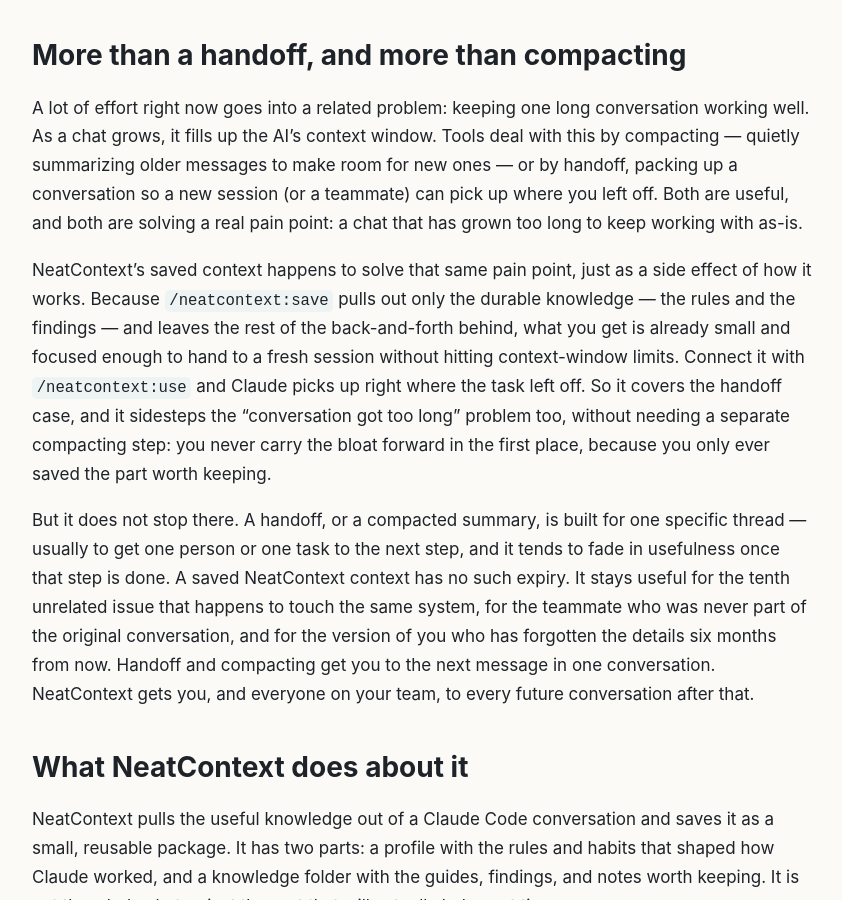
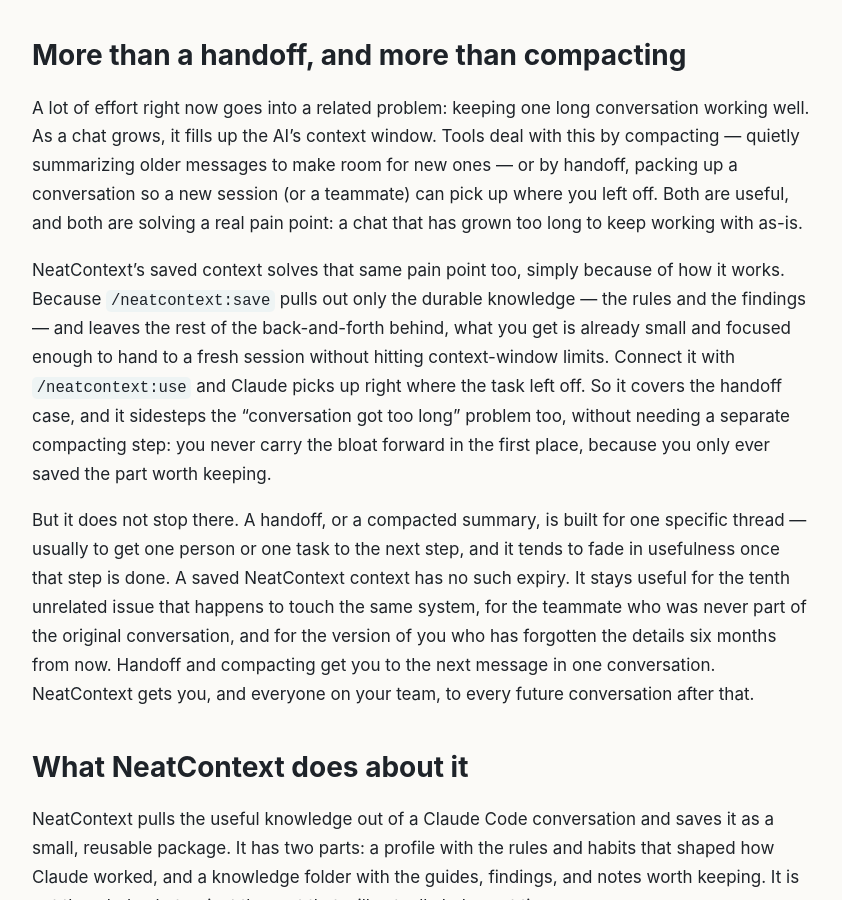
Before and after one commit to XTSoftwareLabs/neatcontext-blog, a Jekyll site: the page built from _posts/2026-07-28-save-ai-work-with-the-neatcontext-claude-code-plugin.md, in a window 1280 px wide and 900 px high, scrolled down 1446 px. Shown: the whole window, without its empty margins (128-970 px from the left). Built offline with Jekyll 4.4.1, drawn with Linux system fonts in a browser that asks for light colours.

Commit message:
Remove "side effect" wording
Co-Authored-By: Claude Sonnet 5 <noreply@anthropic.com>

```diff
--- a/_posts/2026-07-28-save-ai-work-with-the-neatcontext-claude-code-plugin.md
+++ b/_posts/2026-07-28-save-ai-work-with-the-neatcontext-claude-code-plugin.md
@@ -25,7 +25,7 @@ So teams end up doing one of two things: explaining the same background over and
 
 A lot of effort right now goes into a related problem: keeping one long conversation working well. As a chat grows, it fills up the AI's context window. Tools deal with this by compacting — quietly summarizing older messages to make room for new ones — or by handoff, packing up a conversation so a new session (or a teammate) can pick up where you left off. Both are useful, and both are solving a real pain point: a chat that has grown too long to keep working with as-is.
 
-NeatContext's saved context happens to solve that same pain point, just as a side effect of how it works. Because `/neatcontext:save` pulls out only the durable knowledge — the rules and the findings — and leaves the rest of the back-and-forth behind, what you get is already small and focused enough to hand to a fresh session without hitting context-window limits. Connect it with `/neatcontext:use` and Claude picks up right where the task left off. So it covers the handoff case, and it sidesteps the "conversation got too long" problem too, without needing a separate compacting step: you never carry the bloat forward in the first place, because you only ever saved the part worth keeping.
+NeatContext's saved context solves that same pain point too, simply because of how it works. Because `/neatcontext:save` pulls out only the durable knowledge — the rules and the findings — and leaves the rest of the back-and-forth behind, what you get is already small and focused enough to hand to a fresh session without hitting context-window limits. Connect it with `/neatcontext:use` and Claude picks up right where the task left off. So it covers the handoff case, and it sidesteps the "conversation got too long" problem too, without needing a separate compacting step: you never carry the bloat forward in the first place, because you only ever saved the part worth keeping.
 
 But it does not stop there. A handoff, or a compacted summary, is built for one specific thread — usually to get one person or one task to the next step, and it tends to fade in usefulness once that step is done. A saved NeatContext context has no such expiry. It stays useful for the tenth unrelated issue that happens to touch the same system, for the teammate who was never part of the original conversation, and for the version of you who has forgotten the details six months from now. Handoff and compacting get you to the next message in one conversation. NeatContext gets you, and everyone on your team, to every future conversation after that.
 
```
